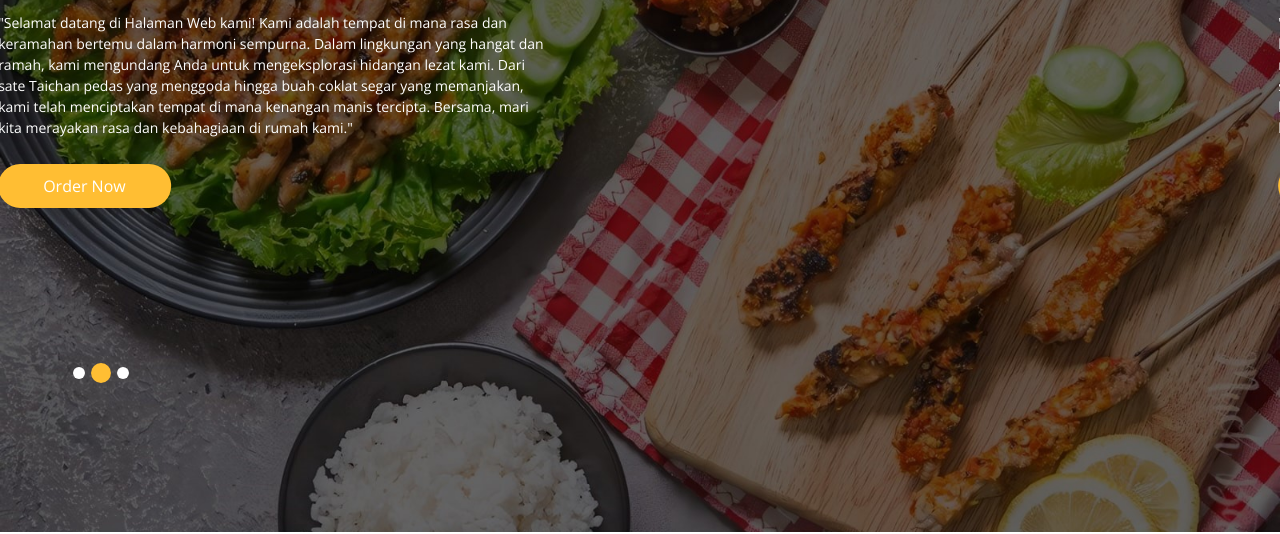
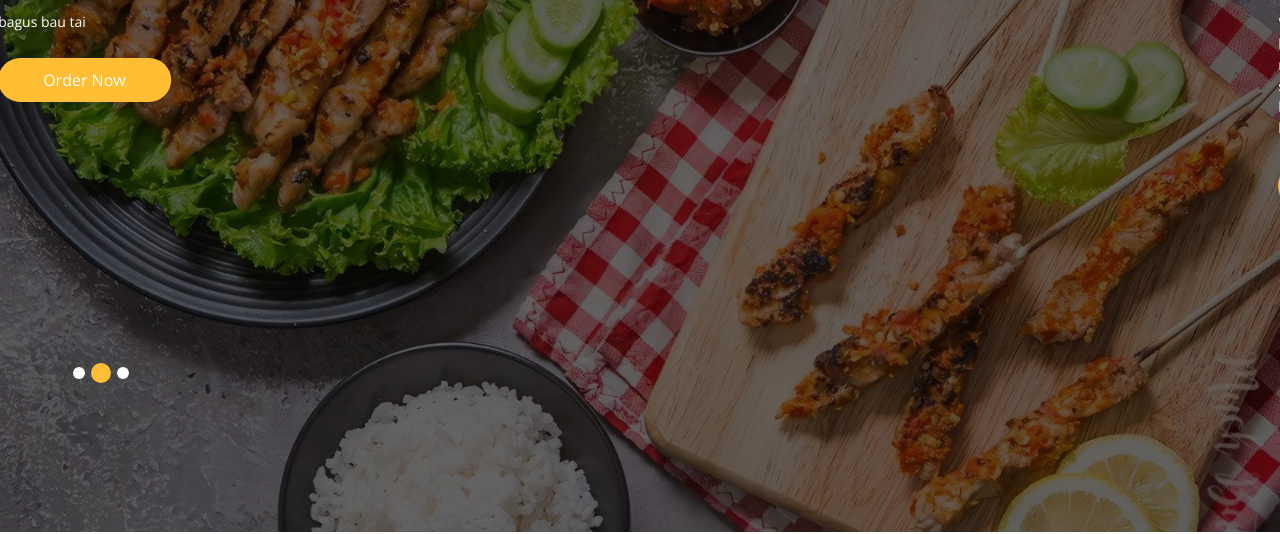
Before and after one commit to Bagusaliefya/saintekfood.github.io, a plain HTML site: page index.html in a window 1280 px wide. Shown: the part 268-802 px from the top of the page. Drawn offline with nearby package versions, Linux system fonts and the light colour scheme; some packages are replaced by stand-ins of ours.

Commit message:
Update Index

```diff
--- a/index.html
+++ b/index.html
@@ -91,16 +91,7 @@
                       Food Restaurant
                     </h1>
                     <p>
-                      "Selamat datang di Halaman Web kami! Kami adalah tempat di mana rasa dan keramahan bertemu dalam
-                      harmoni
-                      sempurna. Dalam
-                      lingkungan yang hangat dan ramah, kami mengundang Anda untuk mengeksplorasi hidangan lezat kami.
-                      Dari
-                      sate Taichan pedas
-                      yang menggoda hingga buah coklat segar yang memanjakan, kami telah menciptakan tempat di mana
-                      kenangan
-                      manis tercipta.
-                      Bersama, mari kita merayakan rasa dan kebahagiaan di rumah kami."
+                      bagus bau tai
                     </p>
                     <div class="btn-box">
                       <a href="" class="btn1">
```
